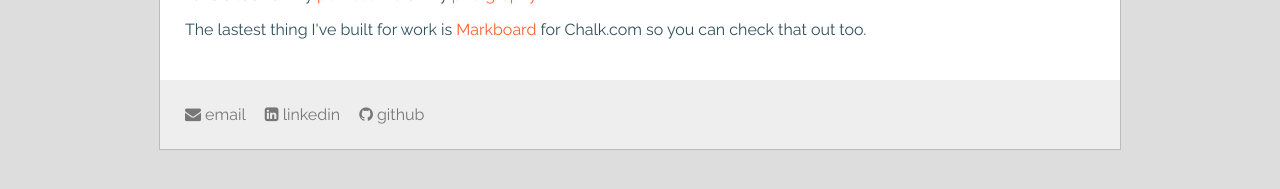
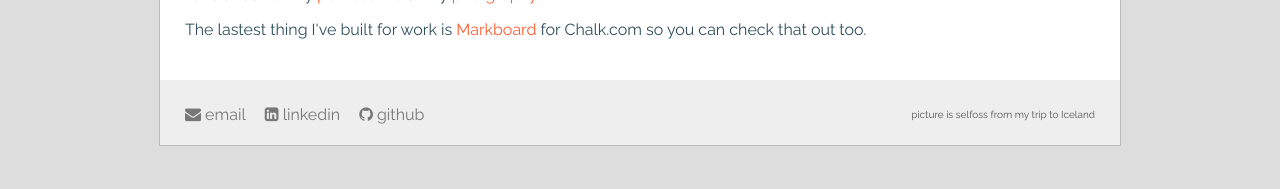
Before and after one commit to ruthhalteman/ruthhalteman.github.io, a Jekyll site: the page built from index.html, in a window 1280 px wide. Shown: the part 388-577 px from the top of the page. Built offline with Jekyll 4.4.1, drawn with Linux system fonts in a browser that asks for light colours.

Commit message:
picture description in footer

```diff
--- a/_layouts/default.html
+++ b/_layouts/default.html
@@ -25,7 +25,10 @@
 					<a href="mailto:ruthhalteman@gmail.com"><i class='fa fa-envelope'></i> email</a>
 					<a href="http://www.linkedin.com/in/ruthhalteman" target="blank"><i class='fa fa-linkedin-square'></i> linkedin</a>
 					<a href="http://www.github.com/ruthhalteman" target="blank"><i class='fa fa-github'></i> github</a>
+
+					<div class="picture-description">{{page.description}}</div>
 				</div>
+
 			</div>
 		</div>
 	</body>
--- a/index.html
+++ b/index.html
@@ -1,6 +1,7 @@
 ---
 layout: default
 title: Ruth Halteman
+description: picture is selfoss from my trip to Iceland
 ---
 
 <!--<h2>Subheader</h2>-->
--- a/styles.scss
+++ b/styles.scss
@@ -60,6 +60,7 @@ body {
 	background-color: #eee;
 	margin: 0;
 	#icon-row {
+		width: 100%;
 			a {
 				color: #777;
 				padding-right: 15px;
@@ -68,6 +69,12 @@ body {
 				color: #ff5f32;
 			}
 		}
+	.picture-description {
+		text-align: right;
+		margin-top: -15px;
+		font-size: 10px;
+		color: #555;
+	}
 }
 
 h1 {
```
